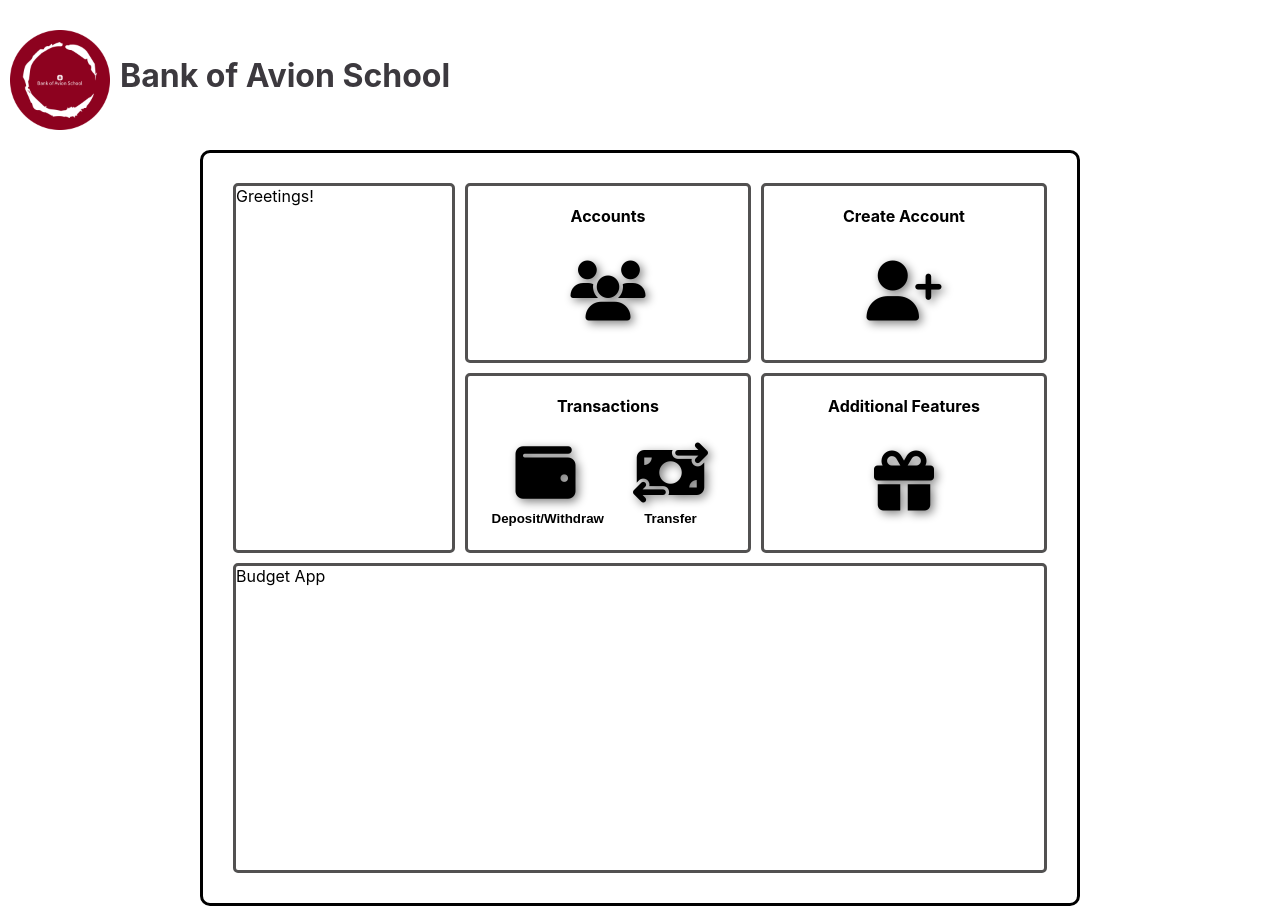
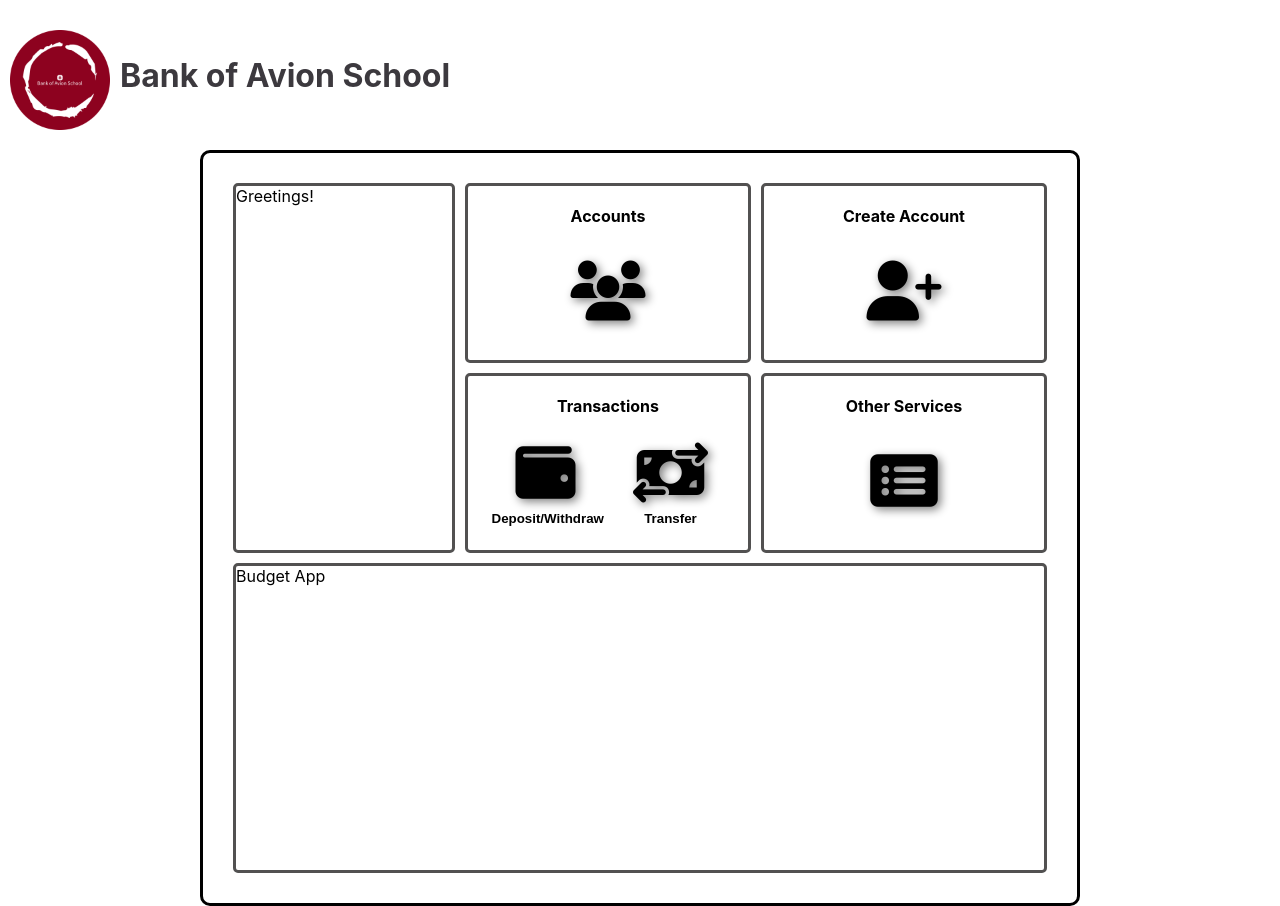
Before and after one commit to elainesanluis/bank-and-budget-app, a React (Create React App) app: page / in a window 1280 px wide. Built offline with nearby package versions, Linux system fonts and the light colour scheme.

Commit message:
changed icon of .addfeatures button

```diff
--- a/src/Pages/Home.css
+++ b/src/Pages/Home.css
@@ -37,6 +37,10 @@
     font-weight: 700;
   }
 
+  .addFeatures {
+
+  }
+
   .create-ccount-button, .dashboard-container, .add-features-button {
     display: flex;
     flex-direction: column;
--- a/src/Pages/Home.js
+++ b/src/Pages/Home.js
@@ -36,9 +36,9 @@ function Home() {
             </Link>
           </div>
         </div>
-        <div className="addFeatures">Additional Features
+        <div className="addFeatures">Other Services
           <div className='add-features-button'>
-            <button id='features' className='addfeatures-btn'><i className="fa-solid fa-gift home-icons"></i></button>
+            <button id='features' className='addfeatures-btn'><i class="fa-solid fa-rectangle-list home-icons"></i></button>
         </div>
         </div>
         <div className="budgetApp">Budget App</div>
```
